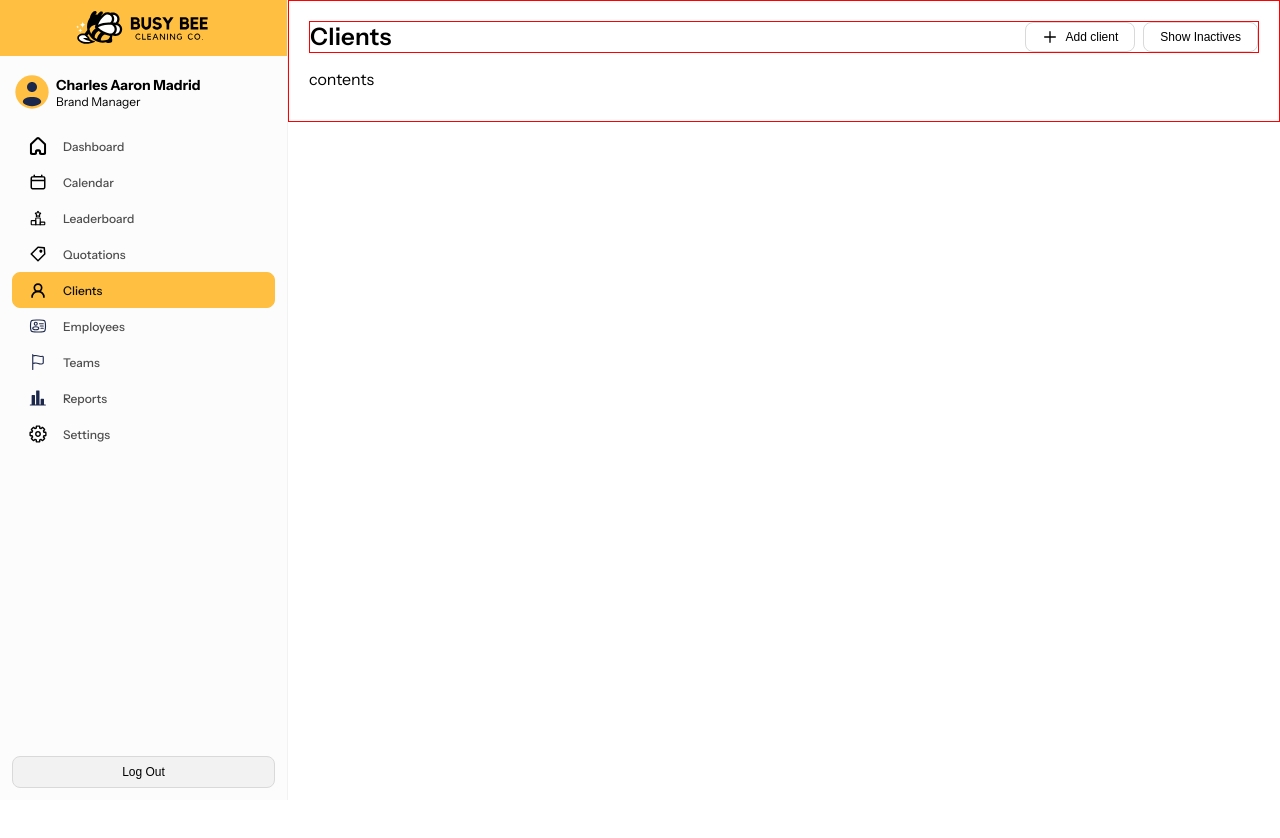
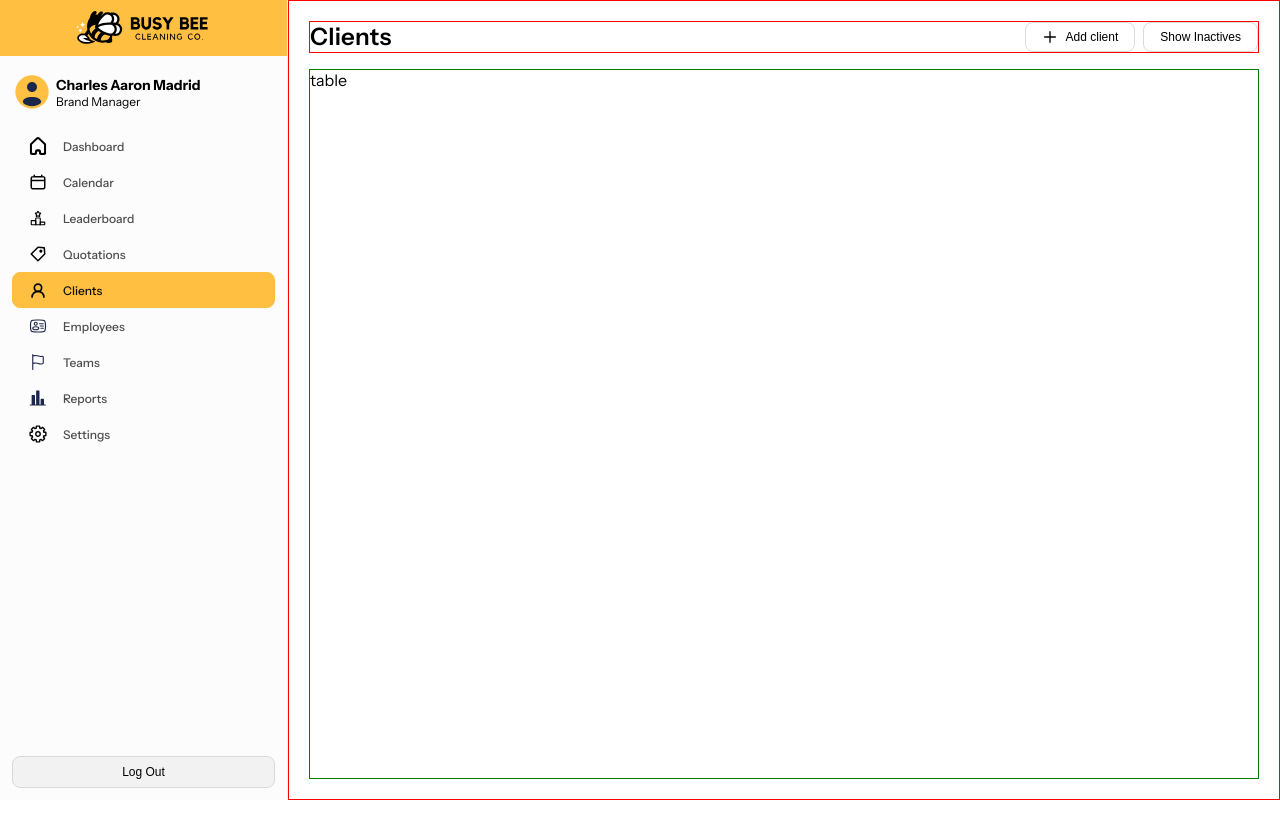
Before and after one commit to marlonsvillarama/bbcleaningco, a SvelteKit app: page /clients in a window 1280 px wide. Shown: the top 838 px of the page. After the commit the page ends 800 px from the top, so only its background shows below. Built offline with nearby package versions, Linux system fonts and the light colour scheme.

Commit message:
20250628

```diff
--- a/src/css/page.css
+++ b/src/css/page.css
@@ -2,8 +2,9 @@
     display: flex;
     flex-direction: column;
     gap: 1rem;
-    padding: 1.25rem 1.25rem 2rem;
+    padding: 1.25rem 1.25rem 1.25rem;
     border: 1px solid red;
+    height: 100vh;
 }
 .page-header {
     align-items: center;
@@ -26,4 +27,6 @@
 }
 .page-contents {
     flex: 1 1 auto;
+    border: 1px solid green;
+    overflow-y: auto;
 }
--- a/src/routes/+layout.svelte
+++ b/src/routes/+layout.svelte
@@ -29,7 +29,7 @@
         z-index: 999;
     }
     .content {
-        height: 1000px;
+        /* height: 1000px; */
         margin-left: 18rem;
     }
 </style>
--- a/src/routes/clients/+page.svelte
+++ b/src/routes/clients/+page.svelte
@@ -1,5 +1,6 @@
 <script>
     import HeaderAction from "../../components/HeaderAction.svelte";
+    import DataTable from "../../components/DataTable.svelte";
 </script>
 
 <div class="page">
@@ -11,7 +12,7 @@
         </div>
     </div>
     <div class="page-contents">
-        contents
+        <DataTable />
     </div>
 </div>
 
```
